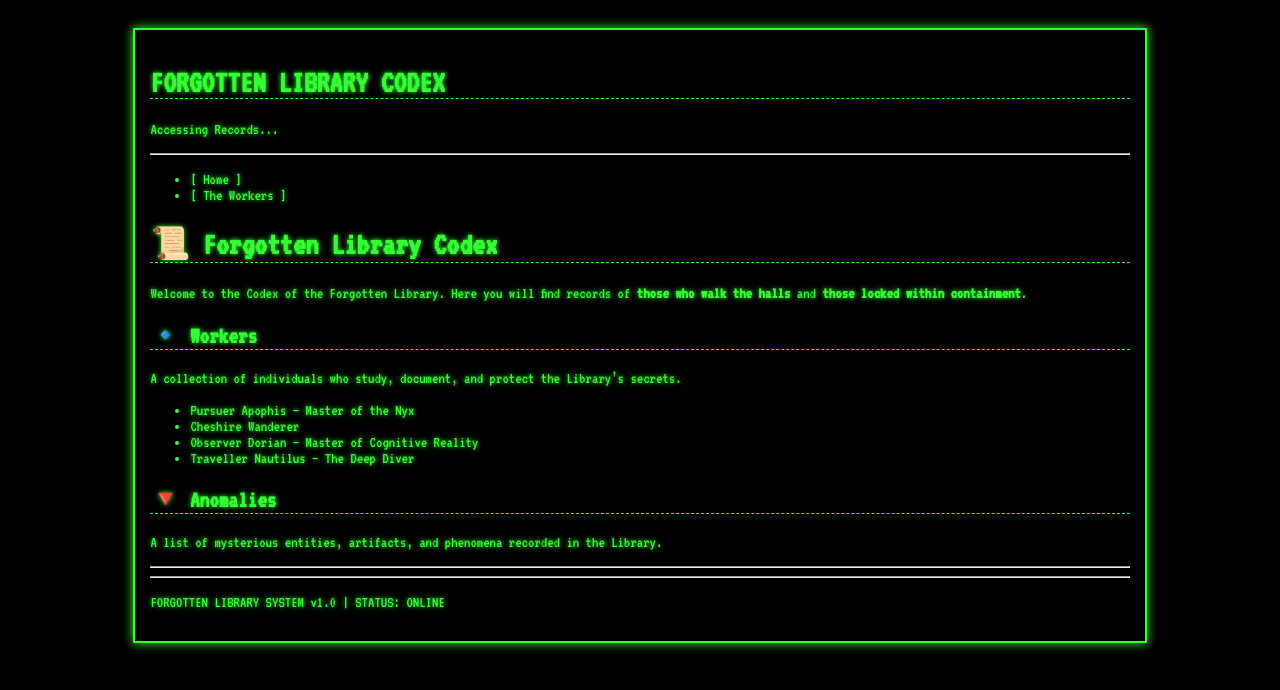
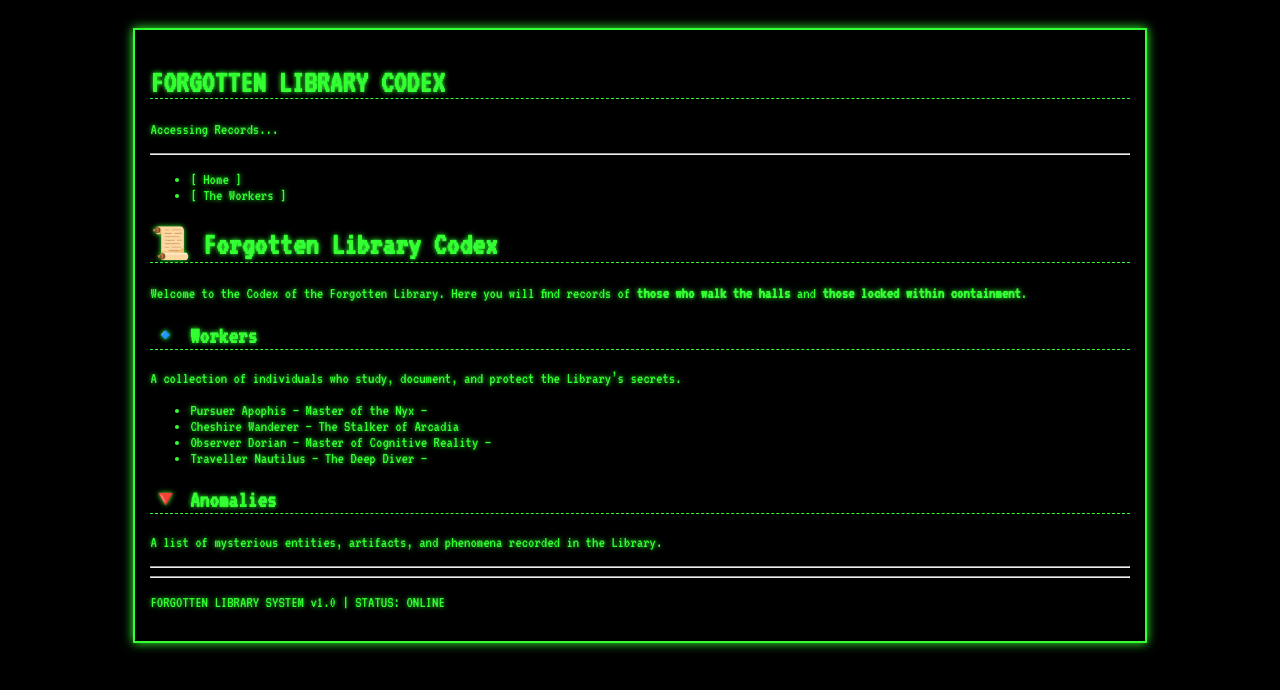
Before and after one commit to Cerberus1912/forgotten-library-codex, a Jekyll site: the page built from index.md, in a window 1280 px wide. Shown: the top 690 px of the page. Built offline with Jekyll 4.4.1, drawn with Linux system fonts in a browser that asks for light colours; part of the change alters nothing that is shown.

```diff
--- a/index.md
+++ b/index.md
@@ -12,7 +12,7 @@ A collection of individuals who study, document, and protect the Library’s sec
 
 <ul>
   {% for worker in site.workers %}
-    <li><a href="{{ worker.url | relative_url }}">{{ worker.title }}</a></li>
+    <li><a href="{{ worker.url | relative_url }}">{{ worker.title }} – {{ worker.codename }}</a></li>
   {% endfor %}
 </ul>
 
```
